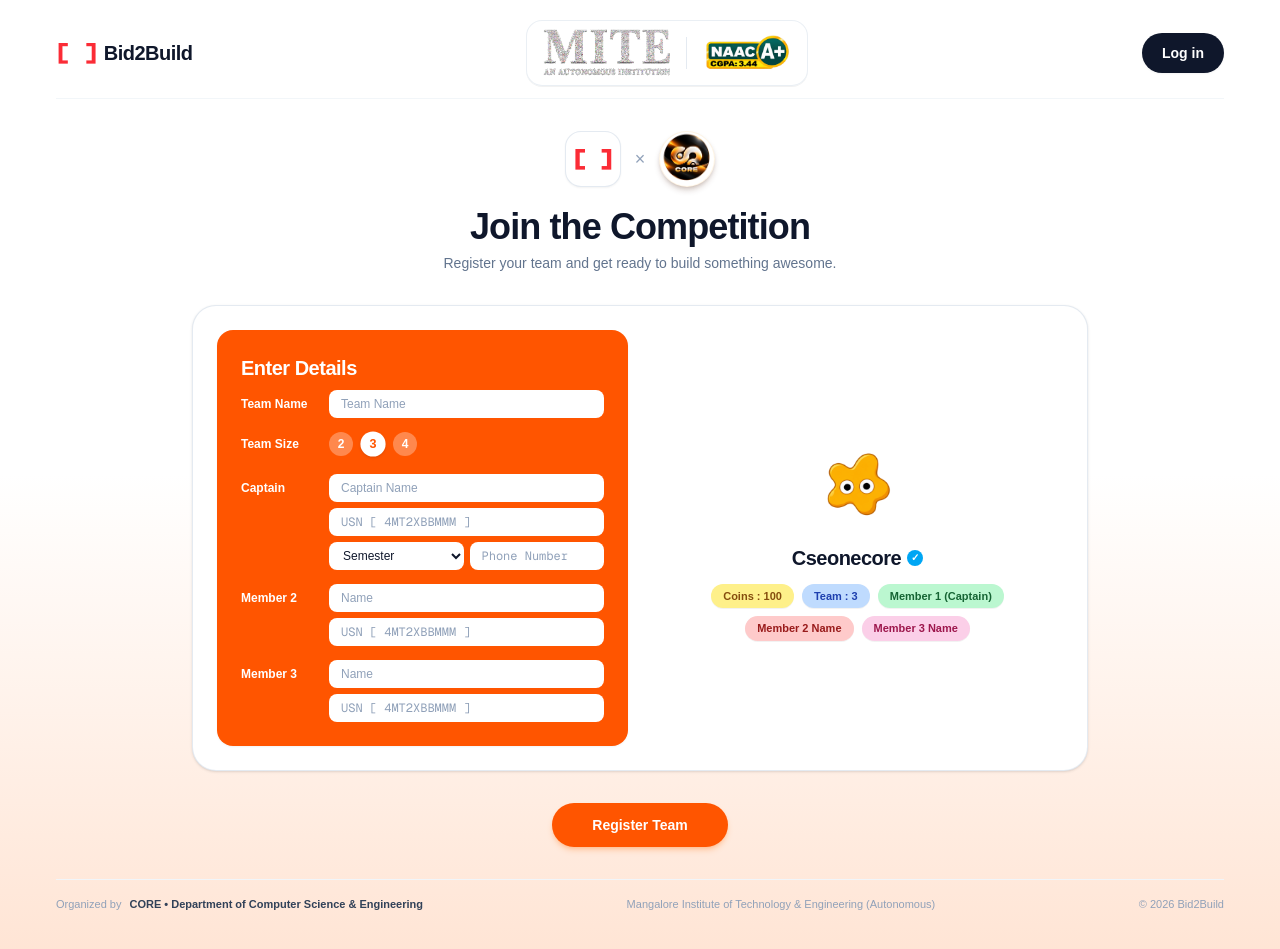
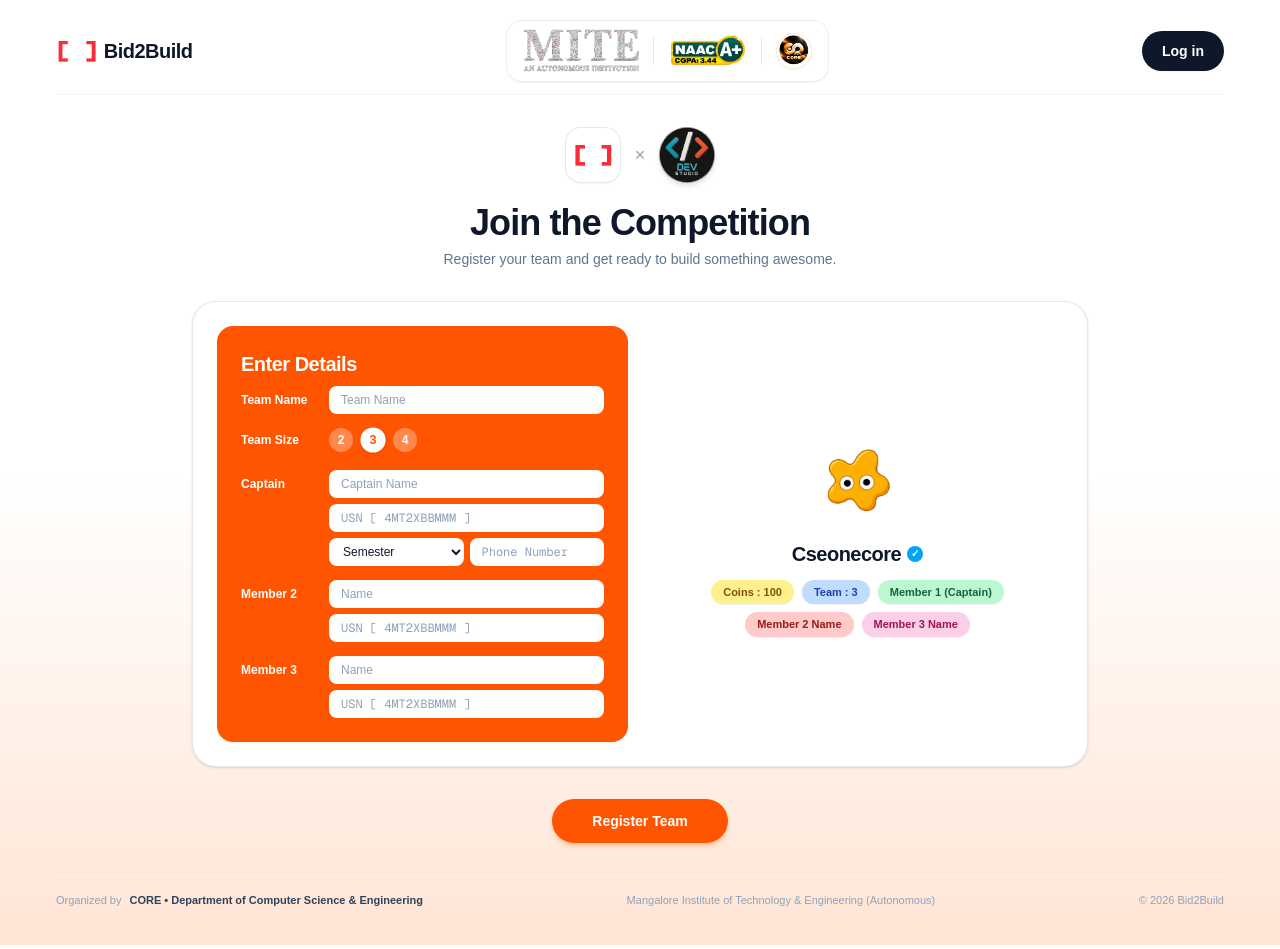
Before and after one commit to cseonecore/auction-contest-platform, a Next.js app in the folder app/: page /register in a window 1280 px wide. Built offline with nearby package versions, Linux system fonts and the light colour scheme; no server answers.

Commit message:
feat(branding): update form header to Bid2Build X Dev Studio and place CORE emblem in top header

```diff
--- a/app/app/login/page.tsx
+++ b/app/app/login/page.tsx
@@ -18,28 +18,41 @@ export default function LoginPage() {
         {/* Left: Brand Logo */}
         <B2BLogo />
 
-        {/* Center: MITE Official College Logo & NAAC A+ Badge */}
-        <div className="flex items-center gap-3 sm:gap-4 px-3 sm:px-4 py-1.5 sm:py-2 bg-white/80 backdrop-blur-xs rounded-2xl border border-slate-200/70 shadow-2xs">
+        {/* Center: MITE Official College Logo, NAAC A+ Badge & CORE Emblem */}
+        <div className="flex items-center gap-2.5 sm:gap-3.5 px-3 sm:px-4 py-1.5 sm:py-2 bg-white/80 backdrop-blur-xs rounded-2xl border border-slate-200/70 shadow-2xs">
           <div className="flex items-center">
             <Image
               src="/logos/mite-logo.png"
               alt="MITE - Mangalore Institute of Technology & Engineering"
               width={200}
               height={76}
-              className="h-8 sm:h-11 md:h-12 w-auto object-contain hover:opacity-95 transition-opacity"
+              className="h-8 sm:h-10 md:h-11 w-auto object-contain hover:opacity-95 transition-opacity"
               priority
             />
           </div>
-          <div className="h-6 sm:h-8 w-px bg-slate-200/90" />
+          <div className="h-6 sm:h-7 w-px bg-slate-200/90" />
           <div className="flex items-center">
             <Image
               src="/logos/naac-logo.png"
               alt="NAAC A+ CGPA: 3.44"
               width={120}
               height={48}
-              className="h-6 sm:h-8 md:h-9 w-auto object-contain"
+              className="h-6 sm:h-7 md:h-8 w-auto object-contain"
               priority
             />
+          </div>
+          <div className="h-6 sm:h-7 w-px bg-slate-200/90" />
+          <div className="flex items-center">
+            <div className="w-7 h-7 sm:w-9 sm:h-9 rounded-full relative overflow-hidden shadow-xs border border-amber-500/20 shrink-0">
+              <Image
+                src="/logos/core-logo.png"
+                alt="CORE Logo"
+                fill
+                sizes="36px"
+                className="object-contain"
+                priority
+              />
+            </div>
           </div>
         </div>
 
--- a/app/app/register/page.tsx
+++ b/app/app/register/page.tsx
@@ -18,28 +18,41 @@ export default function RegisterPage() {
         {/* Left: Brand Logo */}
         <B2BLogo />
 
-        {/* Center: MITE Official College Logo & NAAC A+ Badge */}
-        <div className="flex items-center gap-3 sm:gap-4 px-3 sm:px-4 py-1.5 sm:py-2 bg-white/80 backdrop-blur-xs rounded-2xl border border-slate-200/70 shadow-2xs">
+        {/* Center: MITE Official College Logo, NAAC A+ Badge & CORE Emblem */}
+        <div className="flex items-center gap-2.5 sm:gap-3.5 px-3 sm:px-4 py-1.5 sm:py-2 bg-white/80 backdrop-blur-xs rounded-2xl border border-slate-200/70 shadow-2xs">
           <div className="flex items-center">
             <Image
               src="/logos/mite-logo.png"
               alt="MITE - Mangalore Institute of Technology & Engineering"
               width={200}
               height={76}
-              className="h-8 sm:h-11 md:h-12 w-auto object-contain hover:opacity-95 transition-opacity"
+              className="h-8 sm:h-10 md:h-11 w-auto object-contain hover:opacity-95 transition-opacity"
               priority
             />
           </div>
-          <div className="h-6 sm:h-8 w-px bg-slate-200/90" />
+          <div className="h-6 sm:h-7 w-px bg-slate-200/90" />
           <div className="flex items-center">
             <Image
               src="/logos/naac-logo.png"
               alt="NAAC A+ CGPA: 3.44"
               width={120}
               height={48}
-              className="h-6 sm:h-8 md:h-9 w-auto object-contain"
+              className="h-6 sm:h-7 md:h-8 w-auto object-contain"
               priority
             />
+          </div>
+          <div className="h-6 sm:h-7 w-px bg-slate-200/90" />
+          <div className="flex items-center">
+            <div className="w-7 h-7 sm:w-9 sm:h-9 rounded-full relative overflow-hidden shadow-xs border border-amber-500/20 shrink-0">
+              <Image
+                src="/logos/core-logo.png"
+                alt="CORE Logo"
+                fill
+                sizes="36px"
+                className="object-contain"
+                priority
+              />
+            </div>
           </div>
         </div>
 
--- a/app/components/shared/FigmaHeaderLogos.tsx
+++ b/app/components/shared/FigmaHeaderLogos.tsx
@@ -6,7 +6,7 @@ export const FigmaHeaderLogos: React.FC<{ className?: string }> = ({
 }) => {
   return (
     <div className={`flex items-center justify-center gap-3.5 mb-5 ${className}`}>
-      {/* Red Brackets in White Rounded Squircle */}
+      {/* Red Brackets in White Rounded Squircle (Bid2Build) */}
       <div className="w-14 h-14 bg-white rounded-2xl shadow-xs border border-slate-200/90 flex items-center justify-center">
         <span className="text-red-500 font-black text-2xl font-mono leading-none tracking-tighter">
           [ ]
@@ -16,11 +16,11 @@ export const FigmaHeaderLogos: React.FC<{ className?: string }> = ({
       {/* Cross delimiter */}
       <span className="text-slate-400 font-light text-lg select-none">×</span>
 
-      {/* Official CORE High-Res 3D Emblem */}
-      <div className="w-14 h-14 rounded-full relative overflow-hidden shadow-md shadow-amber-950/20 border border-amber-500/10">
+      {/* Official Dev Studio Circular Emblem (Bid2Build X Dev Studio) */}
+      <div className="w-14 h-14 rounded-full relative overflow-hidden shadow-md shadow-slate-900/10 border border-slate-200/60 bg-black">
         <Image
-          src="/logos/core-logo.png"
-          alt="CORE Logo"
+          src="/logos/dev-studio-logo.png"
+          alt="Dev Studio Logo"
           fill
           sizes="56px"
           className="object-contain"
```
Also changed, not shown: app/public/logos/dev-studio-logo.png (added).
